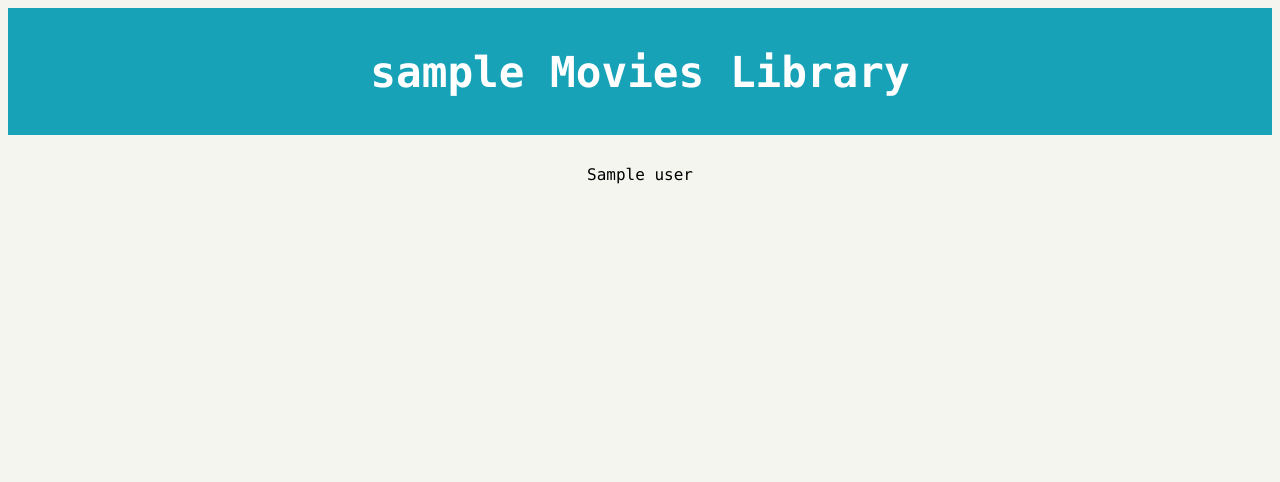
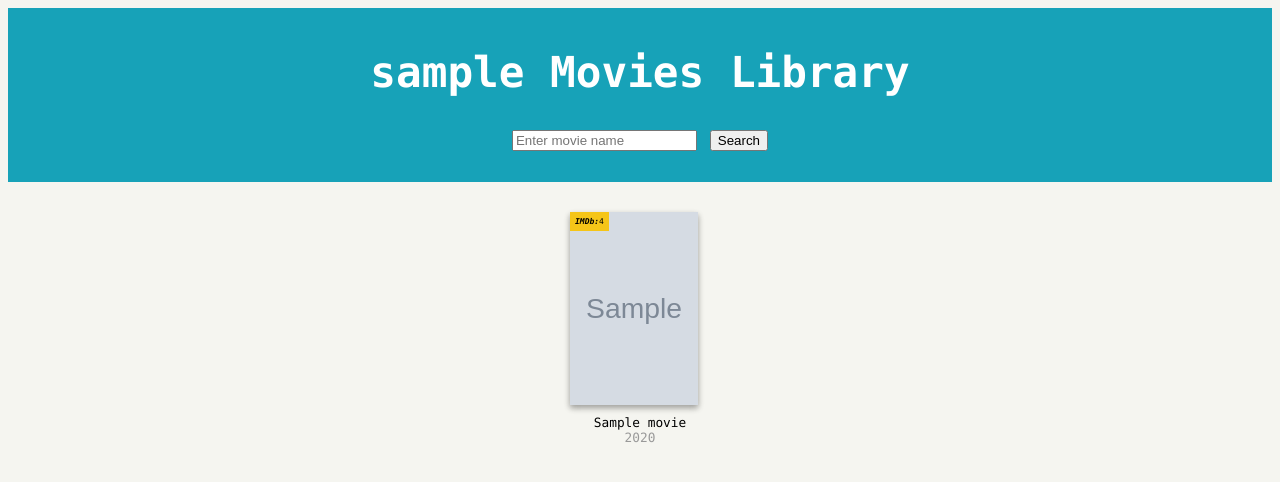
Before and after one commit to ludmitr/movieweb-app, a Flask app: template templates/user_movies.html in a window 1280 px wide. Shown: the top 482 px of the page. Run offline with Flask 3, Linux system fonts and the light colour scheme; the template is opened without the code that fills it: most values are stand-ins (such as "Sample title", 1, 10 or a date in 2020); grey boxes marked "Sample" are stand-in pictures.

Commit message:
added option to add a movie. added jinja2 dynamic html code

```diff
--- a/templates/user_movies.html
+++ b/templates/user_movies.html
@@ -8,11 +8,25 @@
 <body>
 <div class="list-movies-title">
     <h1>{{ user_name }} Movies Library</h1>
+    <form action="{{ url_for('add_movie') }}" method="POST">
+        <input type="text" name="search_name" placeholder="Enter movie name">
+        <button type="submit">Search</button>
+        <input type="hidden" name="user_id" value="{{ user_id }}">
+    </form>
 </div>
 <div>
     <ol class="movie-grid">
-        {% for user in users %}
-            <li>{{ user }}</li>
+        {% for movie in user_movies %}
+        <li>
+            <div class="movie">
+                <a href="{{ movie['imdb_link'] }}" target="_blank">
+                <img class='movie-poster' src="{{ movie['image_link'] }}" />
+                </a>
+                <div class='imdb'><em>IMDb:</em>{{ movie['rating'] }}</div>
+                <div class='movie-title'>{{ movie['name'] }}</div>
+                <div class='movie-year'>{{ movie['year'] }}</div>
+            </div>
+        </li>
         {% endfor %}
     </ol>
 </div>
```
